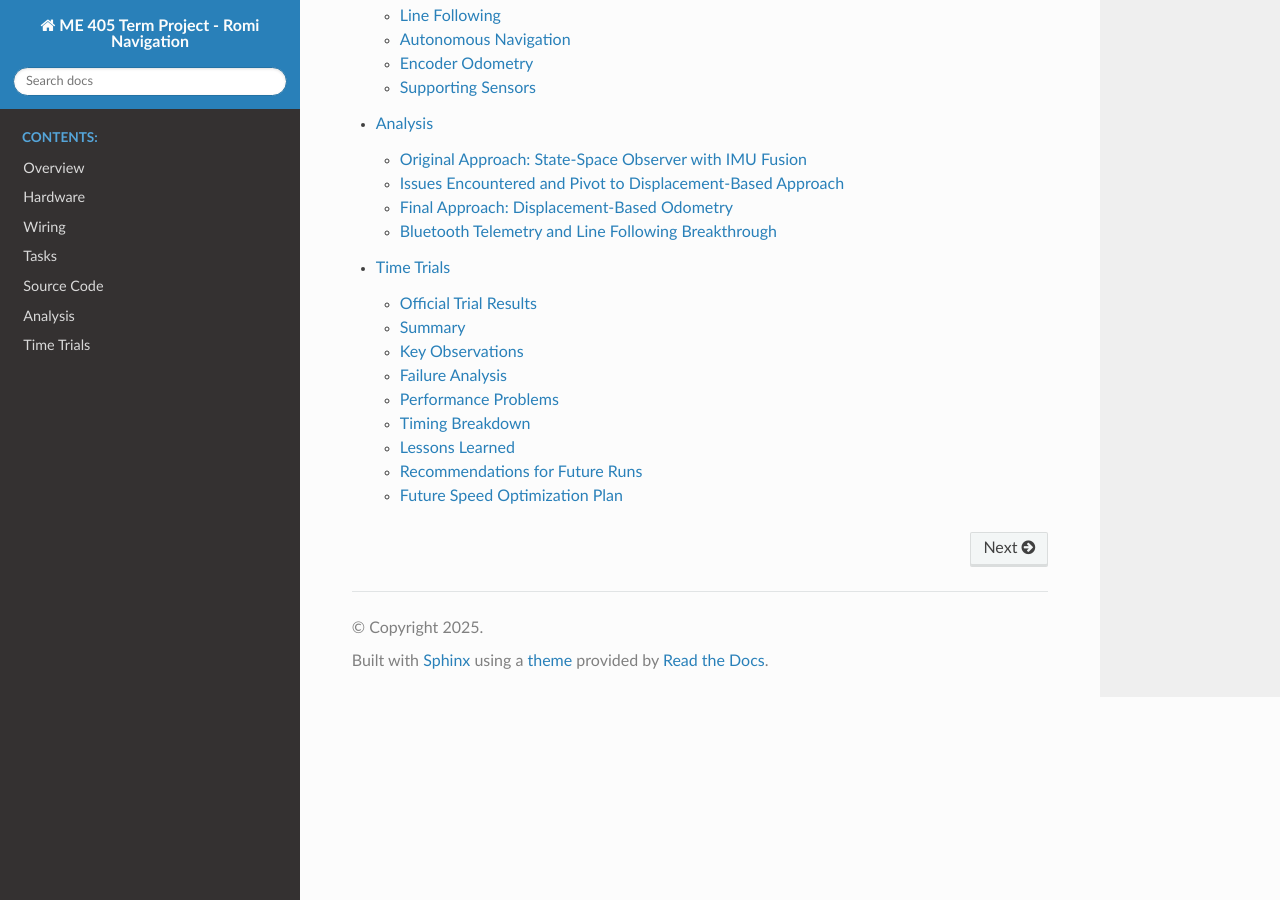
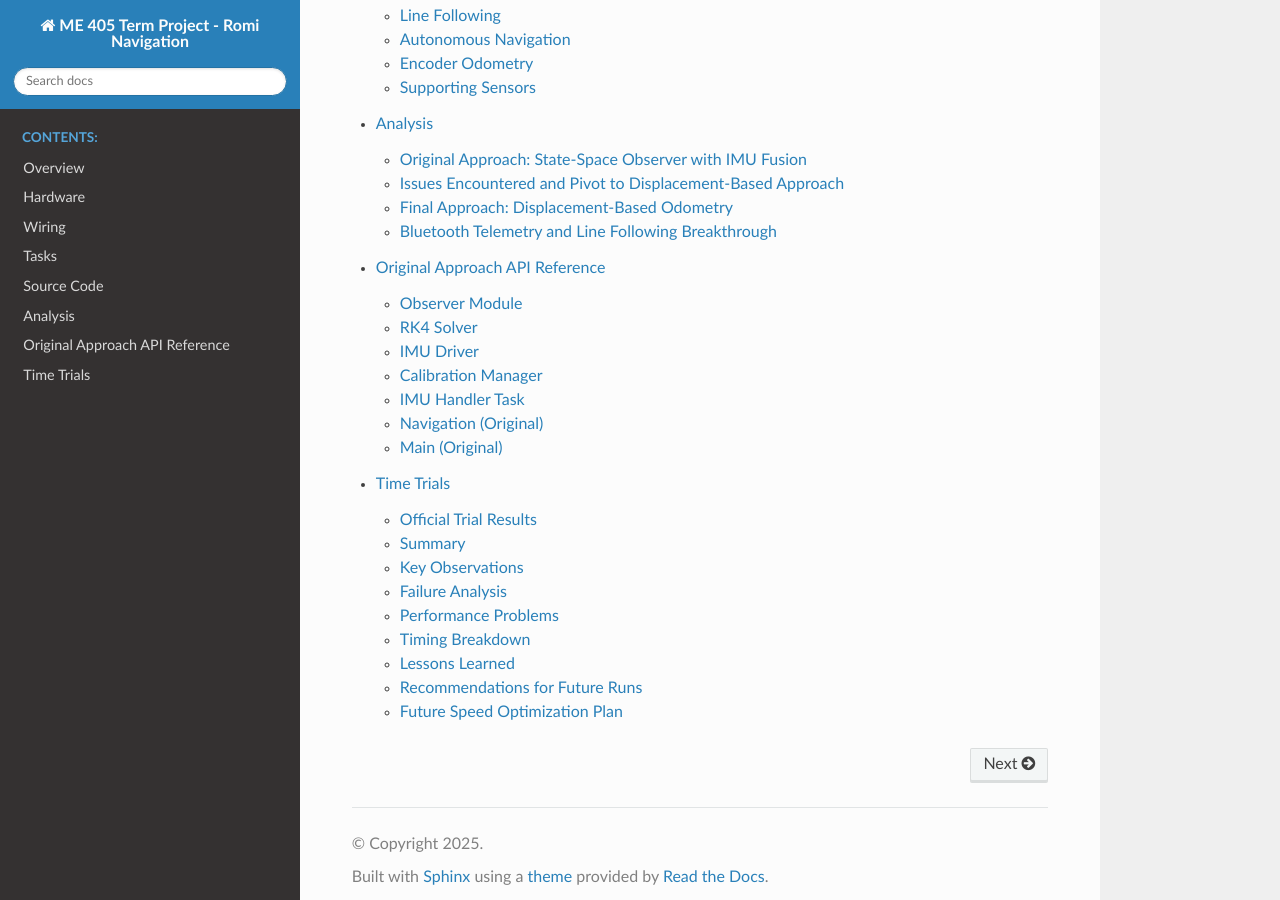
Before and after one commit to shwanpla/ME-405-Term-Project, a Sphinx documentation site: the page built from docs/index.rst, in a window 1280 px wide and 900 px high, scrolled down 984 px. Built offline with Sphinx 7.4.7 and the Read the Docs theme 3.1.0, drawn with Linux system fonts in a browser that asks for light colours; some of the changed lines change nothing that is shown.

Commit message:
Added API for original approach, split analysis

```diff
--- a/docs/analysis.rst
+++ b/docs/analysis.rst
@@ -121,6 +121,15 @@
 IMU Handler Task and Startup FSM
 ~~~~~~~~~~~~~~~~~~~~~~~~~~~~~~~~~
 
+The IMU handler task represents inertial sensor management over I2C, including initialization, calibration management, and data readiness. It is responsible for bringing the IMU into a known operating mode and ensuring that usable heading or yaw rate information is available to other tasks. Calibration persistence is handled by loading a saved calibration blob when present, and saving new calibration data after a successful manual procedure so repeated runs can start quickly with consistent sensor behavior.
+
+.. image:: /images/imu_handler_fsm.png
+   :width: 90%
+   :align: center
+
+.. centered::
+   *IMU handler FSM performing BNO055 reset, calibration load or manual calibration, calibration persistence, and steady state data readiness over I2C.*
+
 A dedicated startup task managed the full IMU initialization and calibration sequence as a finite state machine:
 
 1. **Hardware Reset**: Toggle the IMU reset pin
@@ -129,6 +138,8 @@
 4. **Manual Calibration**: Enter calibration mode if needed
 5. **Calibration Save**: Persist new calibration data
 6. **Ready State**: Enable navigation and observer tasks
+
+During initialization the task performs a reset sequence and brings up the I2C interface. It then checks for stored calibration data and loads it to avoid repeated manual calibration. If no valid calibration exists, it enters a manual calibration mode that monitors calibration status until completion, then saves the calibration blob for future boots. Once complete, the task remains in a steady state where inertial measurements can be sampled consistently and provided to the rest of the system through shared variables.
 
 This encapsulated all IMU readiness concerns into a single subsystem, preventing downstream tasks from running until the sensor was fully operational.
 
@@ -141,6 +152,20 @@
 - Yaw rate (angular velocity)
 
 These values were published to shared variables consumed by the controller and navigation tasks.
+
+Observer Task
+~~~~~~~~~~~~~
+
+The observer task represents model based state estimation implemented in state space form. It runs concurrently with the control stack, using measured outputs and applied inputs to estimate internal states that are not directly measured or that benefit from filtering. The observer gain is selected using pole placement to achieve stable convergence behavior, and RK4 integration is used to propagate the state estimate forward in time under the discrete task period.
+
+.. image:: /images/observer_block.png
+   :width: 85%
+   :align: center
+
+.. centered::
+   *Observer structure showing state space estimation with Luenberger gain injection and RK4 integration under a discrete task period.*
+
+This task formalizes estimation as part of the architecture rather than ad hoc filtering. By publishing estimated states through shares, the observer output can be consumed by other tasks without changing their hardware interfaces, allowing estimation improvements to be integrated cleanly into navigation or control when required by the course segment or sensing constraints.
 
 Navigation with State Estimation
 ---------------------------------
@@ -181,6 +206,9 @@
 - :code:`IMU_handler.py` — Startup FSM and initialization
 - :code:`navigation_original.py` — Position-based navigation logic
 - :code:`main_original.py` — Task coordination and scheduler setup
+
+.. seealso::
+   Full API documentation for these modules is available in :doc:`original_approach_api`.
 
 =============================
 Issues Encountered and Pivot to Displacement-Based Approach
--- a/docs/index.rst
+++ b/docs/index.rst
@@ -13,4 +13,5 @@
    tasks
    source_code
    analysis
+   original_approach_api
    time_trials
--- /dev/null
+++ b/docs/original_approach_api.rst
@@ -0,0 +1,77 @@
+Original Approach API Reference
+================================
+
+This page documents the API for the original state-space observer implementation preserved in ``src/original-approach/``. This code was not used in the final system but represents the initial sensor fusion approach combining IMU, encoders, and RK4 numerical integration.
+
+.. note::
+   This implementation was replaced by the displacement-based odometry approach documented in :doc:`tasks`. See :doc:`analysis` for the technical rationale behind this decision, including IMU communication issues and the pivot to encoder-only estimation.
+
+Observer Module
+---------------
+
+State-space dynamics and output equations implementing the 6-state kinematic observer with IMU fusion.
+
+.. automodule:: original-approach.observer_fcn
+   :members:
+   :undoc-members:
+   :show-inheritance:
+
+RK4 Solver
+----------
+
+4th-order Runge-Kutta numerical integrator for propagating the state estimate forward in time.
+
+.. automodule:: original-approach.RK4_solver
+   :members:
+   :undoc-members:
+   :show-inheritance:
+
+IMU Driver
+----------
+
+Bit-banged I²C implementation for communicating with the BNO055 IMU sensor, including bus recovery and retry logic.
+
+.. automodule:: original-approach.IMU_driver
+   :members:
+   :undoc-members:
+   :show-inheritance:
+
+Calibration Manager
+-------------------
+
+Persistent storage and retrieval of BNO055 calibration blob to avoid repeated manual calibration across power cycles.
+
+.. automodule:: original-approach.CalibrationManager
+   :members:
+   :undoc-members:
+   :show-inheritance:
+
+IMU Handler Task
+----------------
+
+Startup finite state machine managing IMU initialization, calibration loading, manual calibration, and readiness signaling.
+
+.. automodule:: original-approach.IMU_handler
+   :members:
+   :undoc-members:
+   :show-inheritance:
+
+Navigation (Original)
+---------------------
+
+Position-based navigation logic using global X, Y coordinates from the observer and IMU heading for state transitions.
+
+.. automodule:: original-approach.navigation_original
+   :members:
+   :undoc-members:
+   :show-inheritance:
+
+Main (Original)
+---------------
+
+Task coordination and cooperative scheduler setup for the original approach.
+
+.. automodule:: original-approach.main_original
+   :members:
+   :undoc-members:
+   :show-inheritance:
```
